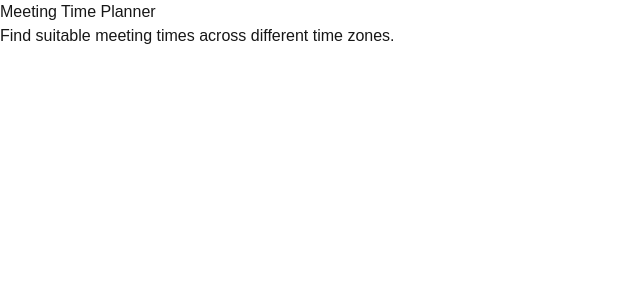
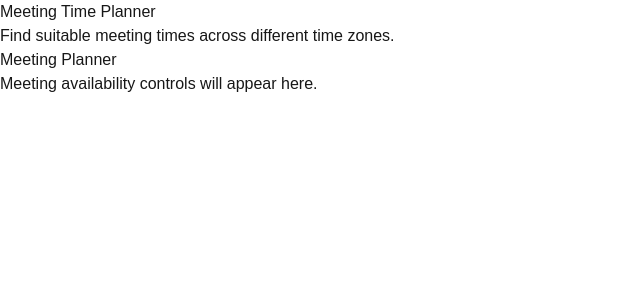
Before and after one commit to timeutility/timeflow-ai, a Next.js app: page /meeting-time-planner in a window 1280 px wide. Shown: the top 300 px of the page, without its empty margins (0-640 px from the left). Built offline with nearby package versions, Linux system fonts and the light colour scheme.

Commit message:
Add Meeting Time Planner experience shell

```diff
--- /dev/null
+++ b/src/app/meeting-time-planner/MeetingTimePlannerExperience.tsx
@@ -0,0 +1,10 @@
+"use client";
+
+export default function MeetingTimePlannerExperience() {
+  return (
+    <section>
+      <h2>Meeting Planner</h2>
+      <p>Meeting availability controls will appear here.</p>
+    </section>
+  );
+}
--- a/src/app/meeting-time-planner/page.tsx
+++ b/src/app/meeting-time-planner/page.tsx
@@ -1,8 +1,12 @@
+import MeetingTimePlannerExperience from "./MeetingTimePlannerExperience";
+
 export default function MeetingTimePlannerPage() {
   return (
     <main>
       <h1>Meeting Time Planner</h1>
       <p>Find suitable meeting times across different time zones.</p>
+
+      <MeetingTimePlannerExperience />
     </main>
   );
 }
```
